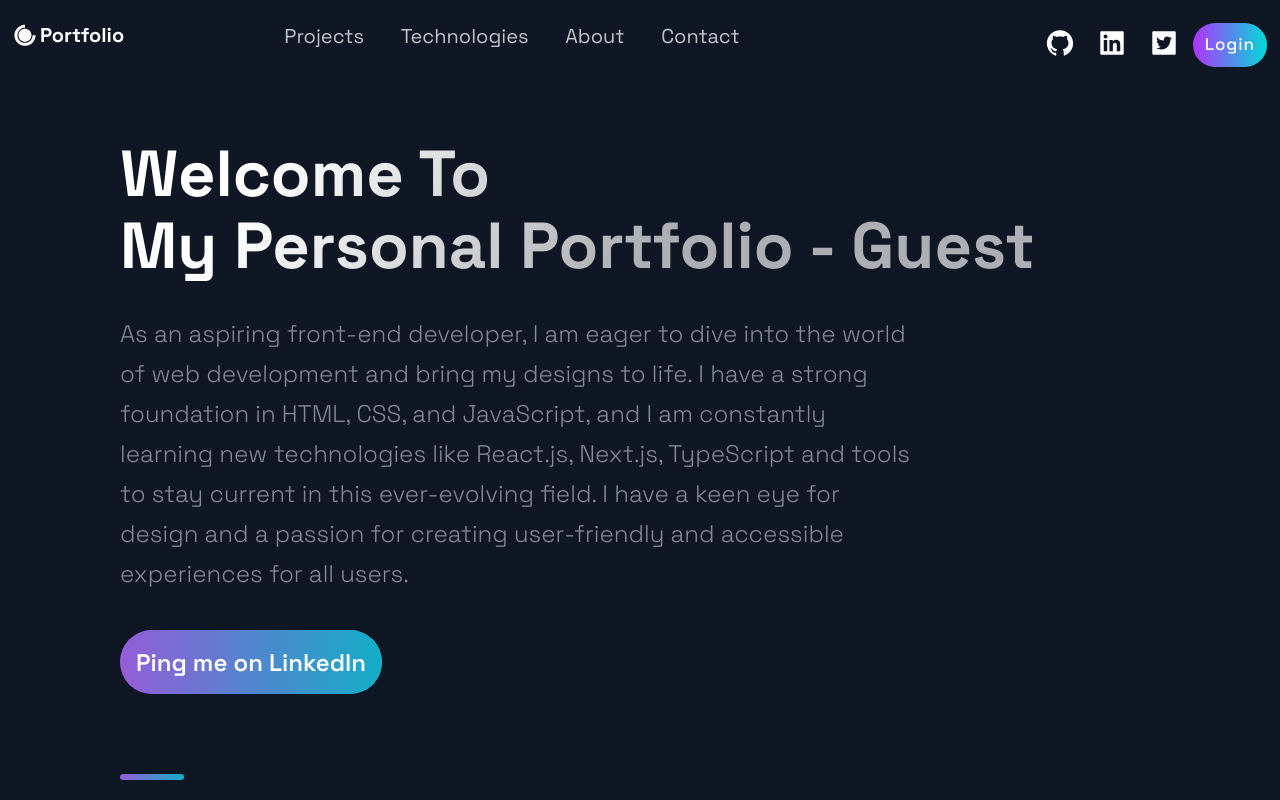
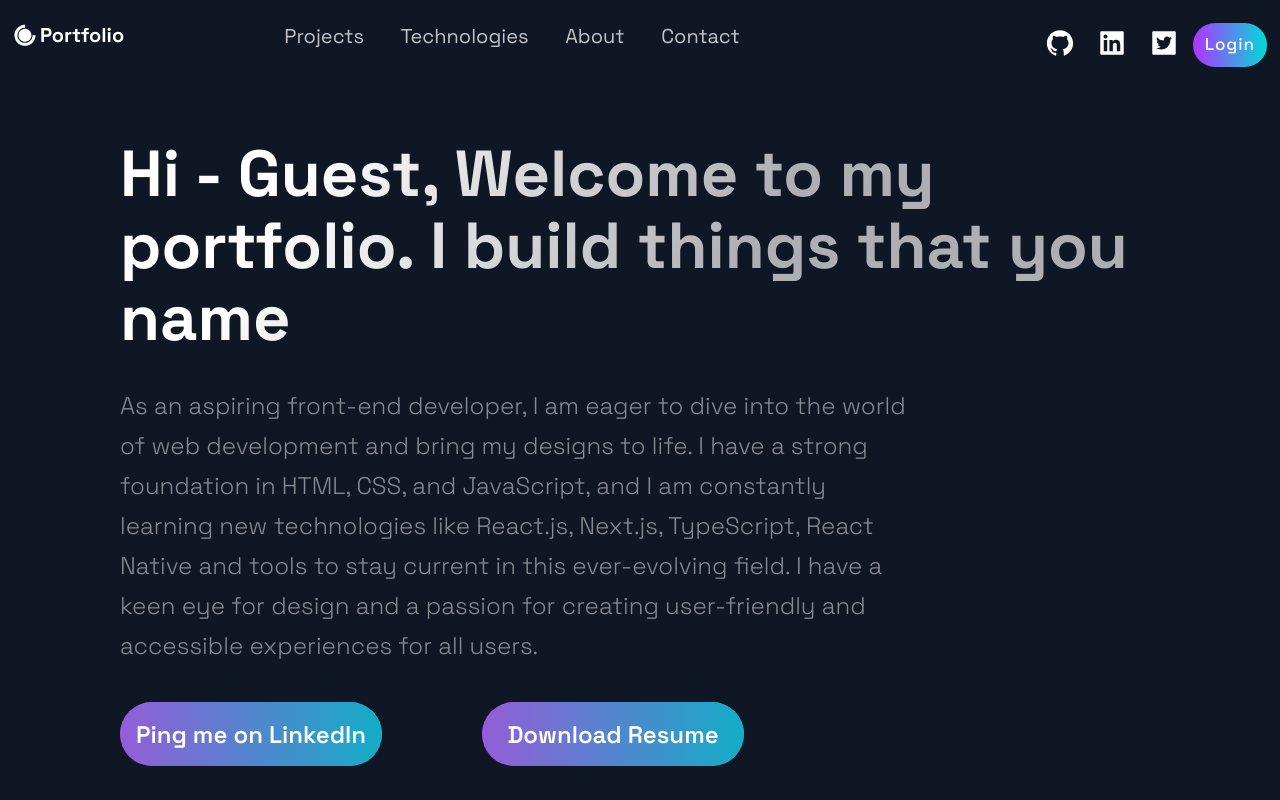
Before and after one commit to GauthamRVanjre/Personal-Portfolio, a Next.js app: page / in a window 1280 px wide. Shown: the top 800 px of the page. Built offline with nearby package versions, Linux system fonts and the light colour scheme; no server answers; the database is empty.

Commit message:
added download resume feature in hero section

```diff
--- a/src/components/Hero/Hero.js
+++ b/src/components/Hero/Hero.js
@@ -31,28 +31,35 @@ const Hero = (props) => {
     <Section row nopadding>
       <LeftSection data-aos="fade-up">
         <SectionTitle main center>
-          Welcome To <br />
-          My Personal Portfolio -{" "}
-          {isLoggedIn ? auth.currentUser.displayName : "Guest"}
+          Hi - {isLoggedIn ? auth.currentUser.displayName : "Guest"}, Welcome to
+          my portfolio. I build things that you name
         </SectionTitle>
         <SectionText>
           As an aspiring front-end developer, I am eager to dive into the world
           of web development and bring my designs to life. I have a strong
           foundation in HTML, CSS, and JavaScript, and I am constantly learning
-          new technologies like React.js, Next.js, TypeScript and tools to stay
-          current in this ever-evolving field. I have a keen eye for design and
-          a passion for creating user-friendly and accessible experiences for
-          all users.
+          new technologies like React.js, Next.js, TypeScript, React Native and
+          tools to stay current in this ever-evolving field. I have a keen eye
+          for design and a passion for creating user-friendly and accessible
+          experiences for all users.
         </SectionText>
         <Flex>
           <Button>
-            <SocialIcons href="https://www.linkedin.com/in/gautham-r-vanjre-72b858228/">
+            <SocialIcons
+              href="https://www.linkedin.com/in/gautham-r-vanjre-72b858228/"
+              target="_blank"
+            >
               Ping me on LinkedIn
             </SocialIcons>
           </Button>
-          {/* <Button>
-            <SocialIcons>Download Resume</SocialIcons>
-          </Button> */}
+          <Button>
+            <SocialIcons
+              href="https://drive.google.com/file/d/1_8x6VXgBUa7wbB6-PPzQs4AEgM6enqm5/view?usp=sharing"
+              target="_blank"
+            >
+              Download Resume
+            </SocialIcons>
+          </Button>
         </Flex>
       </LeftSection>
     </Section>
--- a/src/components/Projects/Projects.js
+++ b/src/components/Projects/Projects.js
@@ -68,8 +68,12 @@ const Projects = () => {
                 </TagList>
               </div>
               <UtilityList>
-                <ExternalLinks href={deployedLink}>Demo</ExternalLinks>
-                <ExternalLinks href={source}>Code</ExternalLinks>
+                <ExternalLinks href={deployedLink} target="_blank">
+                  Demo
+                </ExternalLinks>
+                <ExternalLinks href={source} target="_blank">
+                  Code
+                </ExternalLinks>
               </UtilityList>
             </BlogCard>
           )
```
